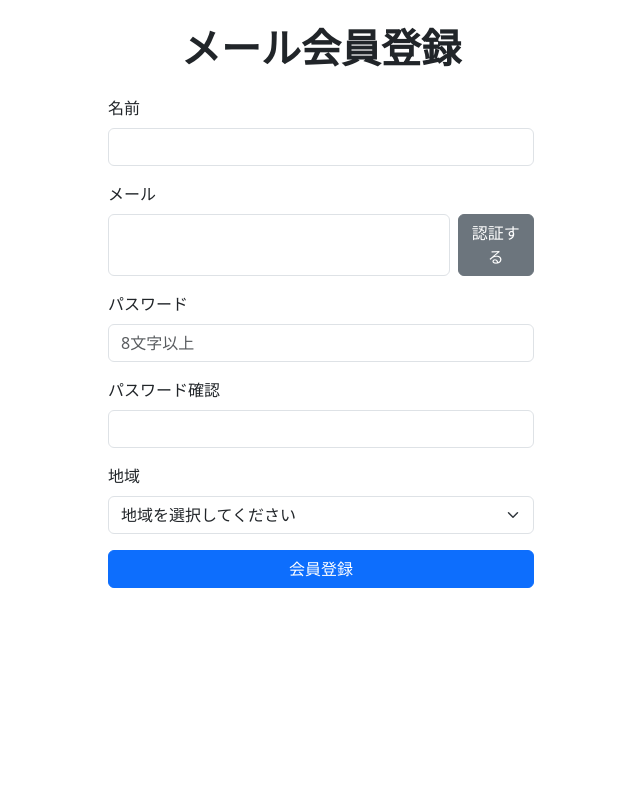
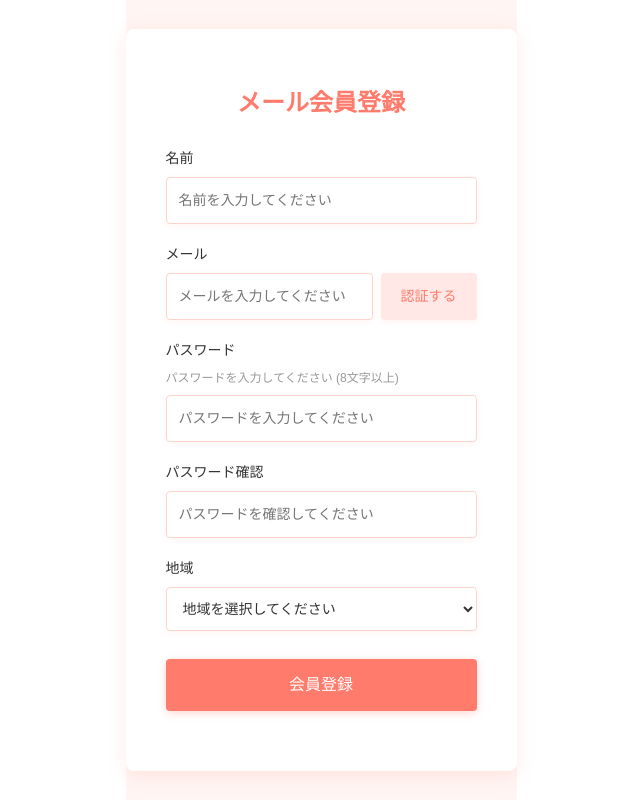
Before and after one commit to devman26173/project-frontend, a React (Create React App) app in the folder project-frontend/: page /signup in a window 1280 px wide. Shown: the whole page, without its empty margins (319-959 px from the left). Built offline with nearby package versions, Linux system fonts and the light colour scheme.

Commit message:
update SignupForm
Added email verification state and updated form validation to require email verification before submission.

```diff
--- a/project-frontend/src/SignupForm.jsx
+++ b/project-frontend/src/SignupForm.jsx
@@ -1,148 +1,208 @@
-import React, { useState } from "react";
+import React, { useState } from 'react';
+import { useNavigate } from 'react-router-dom';
 
 const SignupForm = () => {
+  const navigate = useNavigate();
+
   const [formData, setFormData] = useState({
-    name: "",
-    email: "",
-    password: "",
-    passwordConfirm: "",
-    region: "",
-    prefecture: ""
+    name: '',
+    email: '',
+    password: '',
+    passwordConfirm: '',
+    region: '',
+    prefecture: ''
   });
 
+  const [isEmailVerified, setIsEmailVerified] = useState(false);  // 👈 추가
+
+  // 지역별 도도부현 매핑
   const prefecturesByRegion = {
-    北海道: ["北海道"],
-    東北: ["青森県","岩手県","宮城県","秋田県","山形県","福島県"],
-    関東: ["茨城県","栃木県","群馬県","埼玉県","千葉県","東京都","神奈川県"],
-    中部: ["新潟県","富山県","石川県","福井県","山梨県","長野県","岐阜県","静岡県","愛知県"],
-    近畿: ["三重県","滋賀県","京都府","大阪府","兵庫県","奈良県","和歌山県"],
-    中国: ["鳥取県","島根県","岡山県","広島県","山口県"],
-    四国: ["徳島県","香川県","愛媛県","高知県"],
-    九州・沖縄: ["福岡県","佐賀県","長崎県","熊本県","大分県","宮崎県","鹿児島県","沖縄県"]
+    '北海道': ['北海道'],
+    '東北': ['青森県', '岩手県', '宮城県', '秋田県', '山形県', '福島県'],
+    '関東': ['茨城県', '栃木県', '群馬県', '埼玉県', '千葉県', '東京都', '神奈川県'],
+    '中部': ['新潟県', '富山県', '石川県', '福井県', '山梨県', '長野県', '岐阜県', '静岡県', '愛知県'],
+    '近畿': ['三重県', '滋賀県', '京都府', '大阪府', '兵庫県', '奈良県', '和歌山県'],
+    '中国': ['鳥取県', '島根県', '岡山県', '広島県', '山口県'],
+    '四国': ['徳島県', '香川県', '愛媛県', '高知県'],
+    '九州・沖縄': ['福岡県', '佐賀県', '長崎県', '熊本県', '大分県', '宮崎県', '鹿児島県', '沖縄県']
   };
 
   const handleChange = (e) => {
     const { name, value } = e.target;
-    if (name === "region") {
-      // 지역 선택 바뀌면 도도부현 초기화
+
+    // 지역을 변경하면 도도부현 초기화
+    if (name === 'region') {
       setFormData(prev => ({
         ...prev,
         region: value,
-        prefecture: "",
+        prefecture: ''
       }));
     } else {
       setFormData(prev => ({
         ...prev,
-        [name]: value,
+        [name]: value
       }));
     }
   };
 
   const handleVerify = () => {
-    if (!formData.email) return alert("メールを入力してください。");
-    alert("認証メールが送信されました: " + formData.email);
+    if (!formData.email) {
+      alert('メールを入力してください。');
+      return;
+    }
+
+    // 인증 완료 처리
+    alert('認証メールが送信されました: ' + formData.email);
+    setIsEmailVerified(true);  // 👈 인증 완료 상태로 변경
   };
 
   const handleSubmit = (e) => {
     e.preventDefault();
-    if (!formData.name) return alert("名前を入力してください。");
-    if (!formData.email) return alert("メールを入力してください。");
-    if (!formData.password || formData.password.length < 8)
-      return alert("パスワードを8文字以上入力してください。");
-    if (!formData.region) return alert("地域を選択してください。");
-    if (!formData.prefecture) return alert("都道府県を選択してください。");
 
-    alert("会員登録が完了しました！");
+    if (!formData.name) {
+      alert('名前を入力してください。');
+      return;
+    }
+
+    if (!formData.email) {
+      alert('メールを入力してください。');
+      return;
+    }
+
+    if (!isEmailVerified) {  // 👈 추가
+      alert('メール認証を完了してください。');
+      return;
+    }
+
+    if (!formData.password || formData.password.length < 8) {
+      alert('パスワードを8文字以上入力してください。');
+      return;
+    }
+
+    if (!formData.region) {
+      alert('地域を選択してください。');
+      return;
+    }
+
+    if (!formData.prefecture) {
+      alert('都道府県を選択してください。');
+      return;
+    }
+
+    alert('会員登録が完了しました！');
     console.log(formData);
+
+    // 회원가입 완료 후 로그인 페이지로 이동
+    navigate('/login');
   };
 
   return (
-    <div className="container py-4" style={{ maxWidth: "450px" }}>
-      <h1 className="text-center fw-bold mb-4">メール会員登録</h1>
+    <div style={styles.container}>
+      <div style={styles.box}>
+        <h1 style={styles.title}>メール会員登録</h1>
 
         <form onSubmit={handleSubmit}>
-        <div className="mb-3">
-          <label className="form-label">名前</label>
+          {/* 名前 */}
+          <div style={styles.formGroup}>
+            <label style={styles.label}>名前</label>
             <input
-            className="form-control"
+              type="text"
               name="name"
               value={formData.name}
               onChange={handleChange}
+              placeholder="名前を入力してください"
+              style={styles.input}
             />
           </div>
 
-        <div className="mb-3">
-          <label className="form-label">メール</label>
-          <div className="d-flex gap-2">
+          {/* メール */}
+          <div style={styles.formGroup}>
+            <label style={styles.label}>メール</label>
+            <div style={styles.emailGroup}>
               <input
                 type="email"
-              className="form-control"
                 name="email"
                 value={formData.email}
                 onChange={handleChange}
+                placeholder="メールを入力してください"
+                style={{...styles.input, flex: 1}}
               />
               <button
                 type="button"
-              className="btn btn-secondary"
                 onClick={handleVerify}
+                style={styles.verifyButton}
               >
                 認証する
               </button>
             </div>
+            {/* 👇 인증 완료 메시지 추가 */}
+            {isEmailVerified && (
+              <p style={styles.successMessage}>
+                ✓ メール認証が完了しました
+              </p>
+            )}
           </div>
-        <div className="mb-3">
-          <label className="form-label">パスワード</label>
+
+          {/* パスワード */}
+          <div style={styles.formGroup}>
+            <label style={styles.label}>パスワード</label>
+            <p style={styles.passwordNote}>パスワードを入力してください (8文字以上)</p>
             <input
               type="password"
-            className="form-control"
               name="password"
               value={formData.password}
               onChange={handleChange}
-            placeholder="8文字以上"
+              placeholder="パスワードを入力してください"
+              style={styles.input}
             />
           </div>
 
-        <div className="mb-3">
-          <label className="form-label">パスワード確認</label>
+          {/* パスワード確認  */}
+          <div style={styles.formGroup}>
+            <label style={styles.label}>パスワード確認</label>
             <input
               type="password"
-            className="form-control"
               name="passwordConfirm"
               value={formData.passwordConfirm}
               onChange={handleChange}
+              placeholder="パスワードを確認してください"
+              style={styles.input}
             />
           </div>
 
-        {/* 지역 선택 */}
-        <div className="mb-3">
-          <label className="form-label">地域</label>
+          {/* 地域 */}
+          <div style={styles.formGroup}>
+            <label style={styles.label}>地域</label>
             <select
-            className="form-select"
               name="region"
               value={formData.region}
               onChange={handleChange}
+              style={styles.select}
             >
               <option value="">地域を選択してください</option>
-            {Object.keys(prefecturesByRegion).map(region => (
-              <option key={region} value={region}>
-                {region}
-              </option>
-            ))}
+              <option value="北海道">北海道</option>
+              <option value="東北">東北</option>
+              <option value="関東">関東</option>
+              <option value="中部">中部</option>
+              <option value="近畿">近畿</option>
+              <option value="中国">中国</option>
+              <option value="四国">四国</option>
+              <option value="九州・沖縄">九州・沖縄</option>
             </select>
           </div>
 
-        {/* 도도부현 (region 선택 후만 보임) */}
+          {/* 都道府県 - 지역 선택 후에만 표시 */}
           {formData.region && (
-          <div className="mb-3">
-            <label className="form-label">都道府県</label>
+            <div style={styles.formGroup}>
+              <label style={styles.label}>都道府県</label>
               <select
-              className="form-select"
                 name="prefecture"
                 value={formData.prefecture}
                 onChange={handleChange}
+                style={styles.select}
               >
                 <option value="">都道府県を選択してください</option>
-              {prefecturesByRegion[formData.region].map(pref => (
+                {prefecturesByRegion[formData.region]?.map((pref) => (
                   <option key={pref} value={pref}>
                     {pref}
                   </option>
@@ -151,12 +211,121 @@ const SignupForm = () => {
             </div>
           )}
 
-        <button type="submit" className="btn btn-primary w-100">
+          {/* 会員登録ボタン */}
+          <button type="submit" style={styles.submitButton}>
             会員登録
           </button>
         </form>
       </div>
+    </div>
   );
 };
 
+const styles = {
+  container: {
+    display: 'flex',
+    justifyContent: 'center',
+    alignItems: 'center',
+    minHeight: '100vh',
+    backgroundColor: '#FFF5F3',
+    fontFamily: "'Hiragino Sans', 'Yu Gothic', 'Meiryo', sans-serif"
+  },
+  box: {
+    background: 'white',
+    padding: '60px 40px',
+    borderRadius: '8px',
+    boxShadow: '0 4px 20px rgba(255, 123, 107, 0.15)',
+    width: '100%',
+    maxWidth: '400px'
+  },
+  title: {
+    textAlign: 'center',
+    fontSize: '24px',
+    marginBottom: '30px',
+    color: '#FF7B6B',
+    fontWeight: '600'
+  },
+  formGroup: {
+    marginBottom: '20px'
+  },
+  label: {
+    display: 'block',
+    marginBottom: '8px',
+    fontSize: '14px',
+    color: '#333',
+    fontWeight: '500'
+  },
+  input: {
+    width: '100%',
+    padding: '12px',
+    border: '1px solid #FFD4CE',
+    borderRadius: '4px',
+    fontSize: '14px',
+    backgroundColor: '#fff',
+    color: '#333',
+    outline: 'none',
+    boxSizing: 'border-box',
+    transition: 'border-color 0.3s, box-shadow 0.3s',
+    boxShadow: '0 2px 6px rgba(255, 123, 107, 0.08)'
+  },
+  select: {
+    width: '100%',
+    padding: '12px',
+    border: '1px solid #FFD4CE',
+    borderRadius: '4px',
+    fontSize: '14px',
+    backgroundColor: '#fff',
+    color: '#333',
+    outline: 'none',
+    boxSizing: 'border-box',
+    transition: 'border-color 0.3s, box-shadow 0.3s',
+    boxShadow: '0 2px 6px rgba(255, 123, 107, 0.08)',
+    cursor: 'pointer'
+  },
+  emailGroup: {
+    display: 'flex',
+    gap: '8px'
+  },
+  verifyButton: {
+    padding: '12px 20px',
+    backgroundColor: '#FFE8E5',
+    border: 'none',
+    borderRadius: '4px',
+    cursor: 'pointer',
+    fontSize: '14px',
+    color: '#FF7B6B',
+    whiteSpace: 'nowrap',
+    transition: 'background-color 0.3s, box-shadow 0.3s',
+    boxShadow: '0 2px 6px rgba(255, 123, 107, 0.1)',
+    fontWeight: '500'
+  },
+  successMessage: {  // 👈 새로 추가된 스타일
+    fontSize: '12px',
+    color: '#52C79F',
+    marginTop: '8px',
+    marginBottom: '0',
+    fontWeight: '500'
+  },
+  passwordNote: {
+    fontSize: '12px',
+    color: '#999',
+    marginTop: '0',
+    marginBottom: '8px'
+  },
+  submitButton: {
+    width: '100%',
+    padding: '14px',
+    backgroundColor: '#FF7B6B',
+    border: 'none',
+    borderRadius: '4px',
+    fontSize: '16px',
+    color: '#fff',
+    cursor: 'pointer',
+    marginTop: '8px',
+    fontWeight: '500',
+    transition: 'background-color 0.3s, box-shadow 0.3s',
+    boxShadow: '0 2px 8px rgba(255, 123, 107, 0.3)'
+  }
+};
+
 export default SignupForm;
```
Lines whose indentation alone changed are shown as unchanged.
